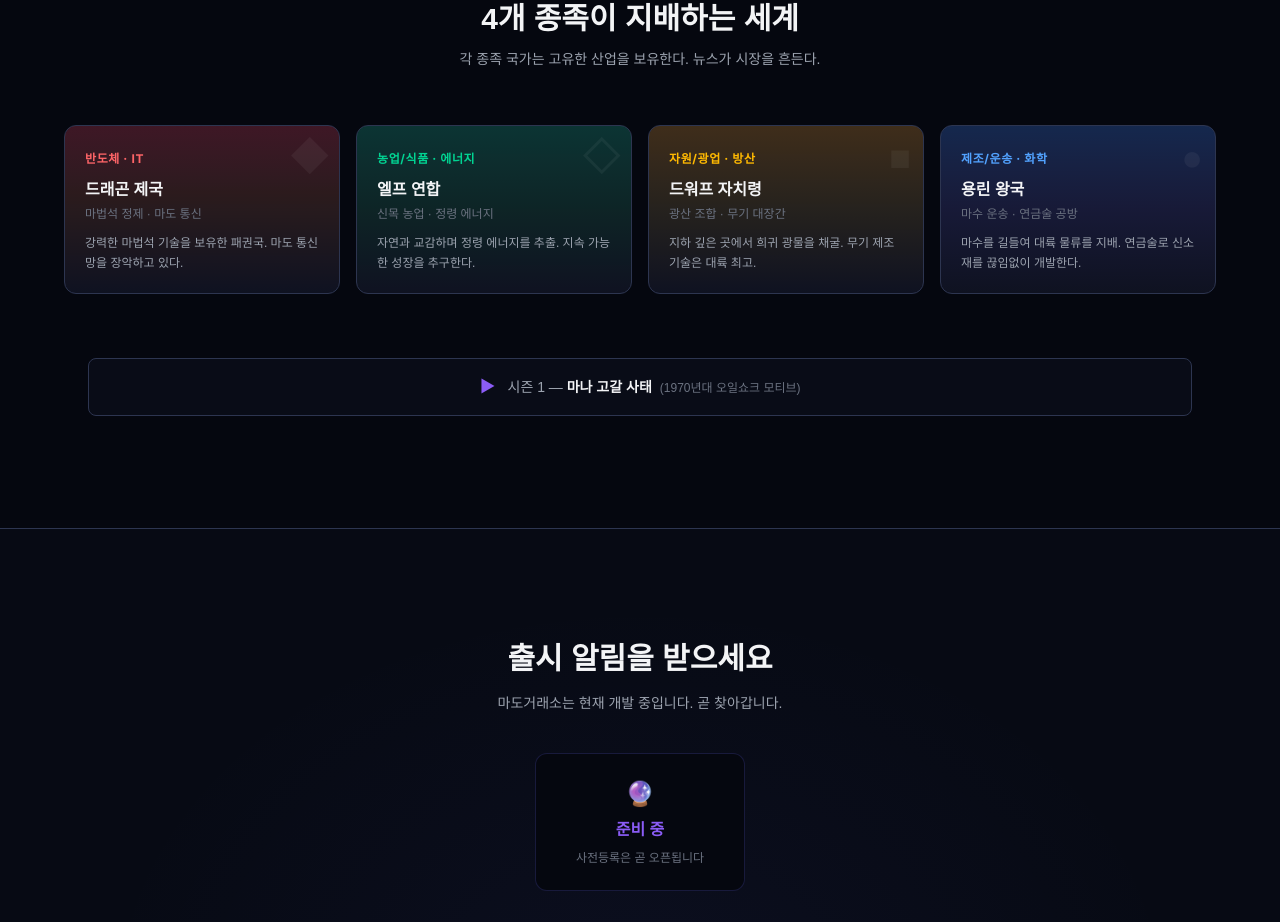
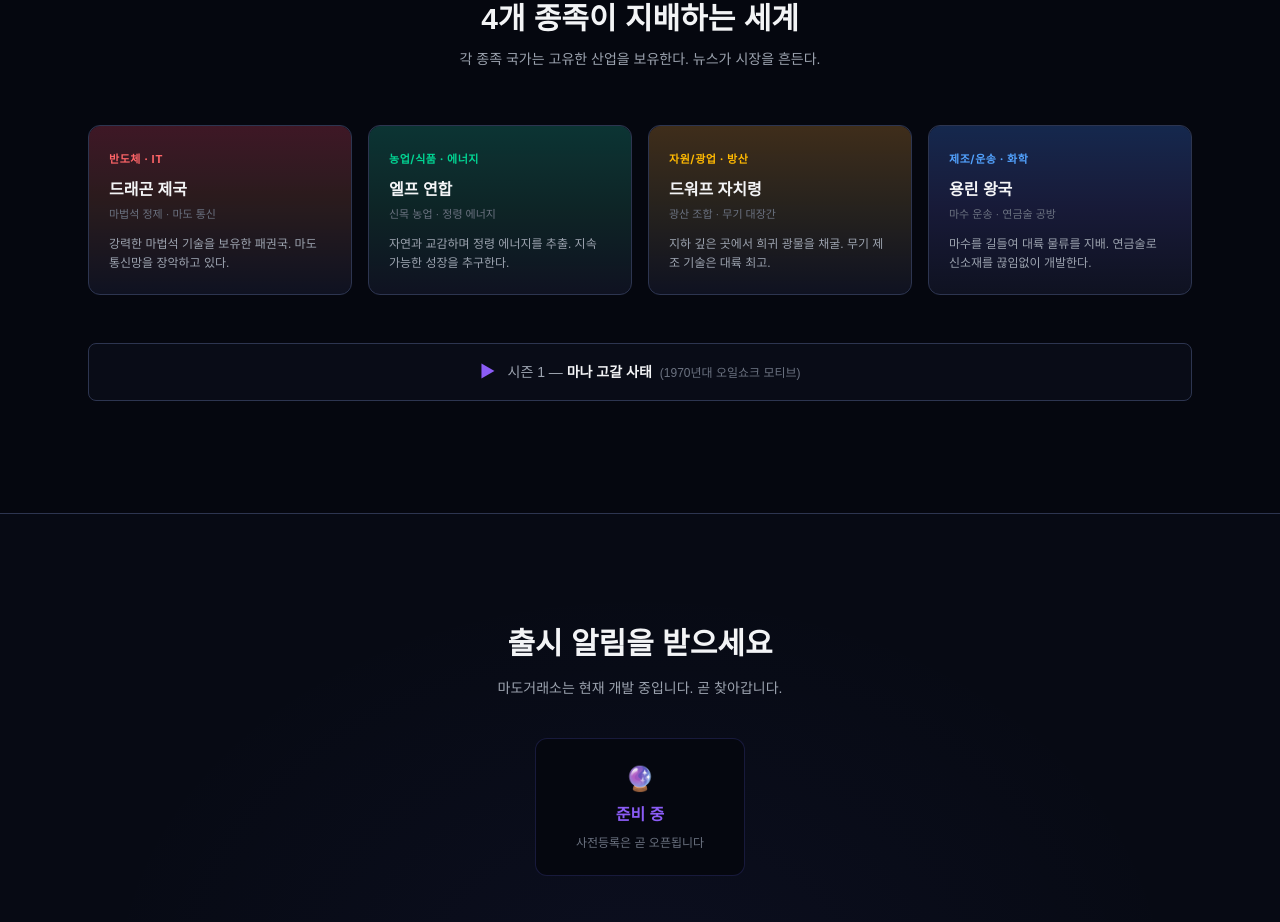
Before and after one commit to madotrade/madotrade-web, a Next.js app: page / in a window 1280 px wide. Shown: the part 2320-3242 px from the top of the page. Built offline with nearby package versions, Linux system fonts and the light colour scheme; a web font is replaced by a local one.

Commit message:
fix: 세계관 카드 overflow 잘림 해결 + 높이 균일화 + hover 개선

```diff
--- a/src/components/sections/world.tsx
+++ b/src/components/sections/world.tsx
@@ -1,7 +1,7 @@
 "use client";
 
 import { FadeIn } from "@/components/ui/fade-in";
-import { motion } from "motion/react";
+import { Spotlight } from "@/components/ui/spotlight";
 
 const nations = [
   {
@@ -11,7 +11,6 @@ const nations = [
     color: "from-red-500/20 via-orange-500/10 to-transparent",
     borderColor: "hover:border-red-500/40",
     accentText: "text-red-400",
-    symbol: "◆",
     desc: "강력한 마법석 기술을 보유한 패권국. 마도 통신망을 장악하고 있다.",
   },
   {
@@ -21,7 +20,6 @@ const nations = [
     color: "from-emerald-500/20 via-green-500/10 to-transparent",
     borderColor: "hover:border-emerald-500/40",
     accentText: "text-emerald-400",
-    symbol: "◇",
     desc: "자연과 교감하며 정령 에너지를 추출. 지속 가능한 성장을 추구한다.",
   },
   {
@@ -31,7 +29,6 @@ const nations = [
     color: "from-amber-500/20 via-yellow-500/10 to-transparent",
     borderColor: "hover:border-amber-500/40",
     accentText: "text-amber-400",
-    symbol: "■",
     desc: "지하 깊은 곳에서 희귀 광물을 채굴. 무기 제조 기술은 대륙 최고.",
   },
   {
@@ -41,7 +38,6 @@ const nations = [
     color: "from-blue-500/20 via-indigo-500/10 to-transparent",
     borderColor: "hover:border-blue-500/40",
     accentText: "text-blue-400",
-    symbol: "●",
     desc: "마수를 길들여 대륙 물류를 지배. 연금술로 신소재를 끊임없이 개발한다.",
   },
 ];
@@ -58,51 +54,38 @@ export function WorldSection() {
             각 종족 국가는 고유한 산업을 보유한다. 뉴스가 시장을 흔든다.
           </p>
         </FadeIn>
-      </div>
 
-      {/* 가로 스크롤 슬라이더 */}
-      <FadeIn>
-        <div className="scrollbar-hide overflow-x-auto px-6">
-          <div className="mx-auto flex max-w-6xl gap-4 pb-4 sm:grid sm:grid-cols-4 sm:overflow-visible">
+        {/* 그리드 - 모바일은 2열, 데스크탑 4열 */}
+        <div className="grid grid-cols-2 gap-4 lg:grid-cols-4">
           {nations.map((n, i) => (
-              <motion.div
-                key={n.name}
-                initial={{ opacity: 0, y: 20 }}
-                whileInView={{ opacity: 1, y: 0 }}
-                viewport={{ once: true }}
-                transition={{ delay: i * 0.1 }}
-                whileHover={{ y: -4 }}
-                className={`relative min-w-[260px] flex-shrink-0 overflow-hidden rounded-xl border border-border bg-bg-card transition-colors sm:min-w-0 ${n.borderColor}`}
+            <FadeIn key={n.name} delay={i * 0.1} className="h-full">
+              <Spotlight className="h-full">
+                <div
+                  className={`relative h-full rounded-xl border border-border bg-bg-card transition-all duration-200 ${n.borderColor} hover:-translate-y-1 hover:shadow-lg hover:shadow-black/20`}
                 >
                   {/* 배경 그라데이션 */}
-                <div className={`absolute inset-0 bg-gradient-to-b ${n.color}`} />
-
-                {/* 심볼 워터마크 */}
-                <div className="absolute right-3 top-3 text-4xl font-bold text-white/5">
-                  {n.symbol}
-                </div>
+                  <div className={`absolute inset-0 rounded-xl bg-gradient-to-b ${n.color}`} />
 
                   <div className="relative z-10 p-5">
-                  <span className={`font-[family-name:var(--font-inter)] text-xs font-bold tracking-wider ${n.accentText}`}>
+                    <span className={`font-[family-name:var(--font-inter)] text-[11px] font-bold tracking-wider ${n.accentText}`}>
                       {n.motif}
                     </span>
-                  <h3 className="mt-2 text-base font-semibold text-text-primary">
+                    <h3 className="mt-2 text-sm font-semibold text-text-primary sm:text-base">
                       {n.name}
                     </h3>
-                  <p className="mt-1 text-xs text-text-muted">{n.industry}</p>
+                    <p className="mt-1 text-[11px] text-text-muted">{n.industry}</p>
                     <p className="mt-3 text-xs leading-relaxed text-text-secondary">
                       {n.desc}
                     </p>
                   </div>
-              </motion.div>
+                </div>
+              </Spotlight>
+            </FadeIn>
           ))}
         </div>
-        </div>
-      </FadeIn>
 
-      <FadeIn delay={0.3}>
-        <div className="mx-auto mt-12 max-w-6xl px-6">
-          <div className="flex items-center justify-center gap-3 rounded-lg border border-border bg-bg-card/50 px-6 py-4">
+        <FadeIn delay={0.4}>
+          <div className="mt-12 flex items-center justify-center gap-3 rounded-lg border border-border bg-bg-card/50 px-6 py-4">
             <span className="text-accent-light">▶</span>
             <p className="text-sm text-text-secondary">
               시즌 1 —{" "}
@@ -110,8 +93,8 @@ export function WorldSection() {
               <span className="ml-2 text-xs text-text-muted">(1970년대 오일쇼크 모티브)</span>
             </p>
           </div>
+        </FadeIn>
       </div>
-      </FadeIn>
     </section>
   );
 }
```
Lines whose indentation alone changed are shown as unchanged.
